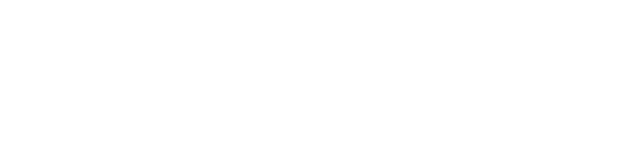
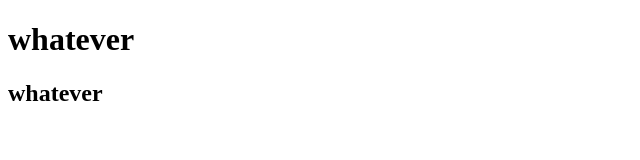
Before and after one commit to ajitkuy/test, a plain HTML site: page index.html in a window 1280 px wide. Shown: the whole page, without its empty margins (0-640 px from the left). Drawn offline with Linux system fonts and the light colour scheme.

Commit message:
added html body h1 , h2

```diff
--- a/index.html
+++ b/index.html
@@ -6,4 +6,6 @@
   </head>
   <body>
   </body>
+    <h1>whatever</h1>
+    <h2>whatever</h2>
 </html>
```
